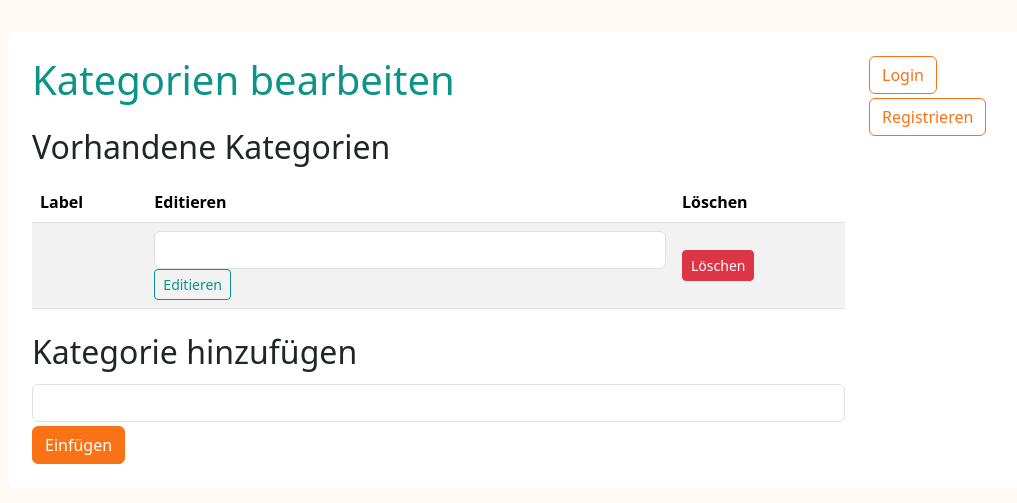
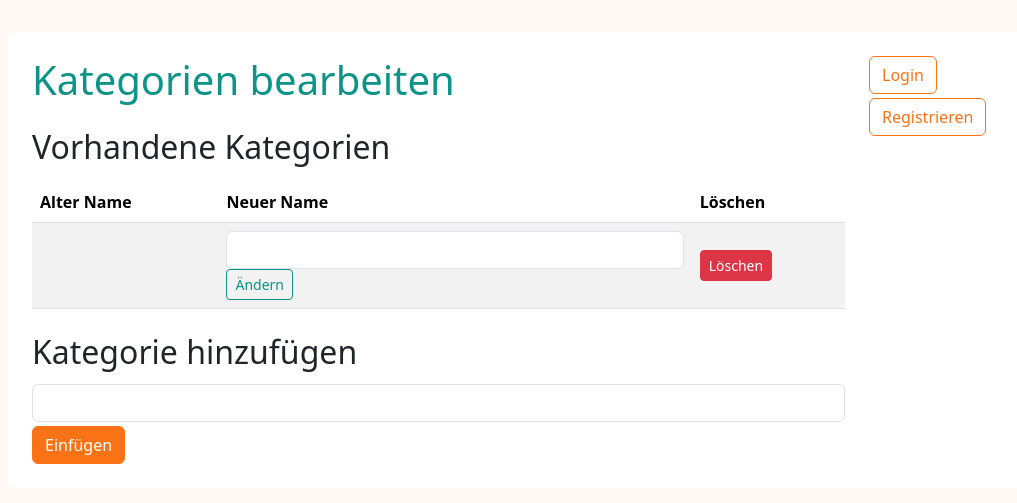
Before and after one commit to JanineEML/quiz, a PHP site: template src/Views/admin/categories.php in a window 1280 px wide. Shown: the part 43-546 px from the top of the page, without its empty margins (62-1079 px from the left). Run offline with PHP 8.4, Linux system fonts and the light colour scheme; the template is opened without the code that fills it: most values are stand-ins (such as "Sample title", 1, 10 or a date in 2020); data that the repository does not hold is empty.

Commit message:
spacing fixes through bootstrap

```diff
--- a/src/Views/admin/categories.php
+++ b/src/Views/admin/categories.php
@@ -9,8 +9,8 @@
             <table class="table table-striped">
                 <thead>
                     <tr>
-                        <th>Label</th>
-                        <th>Editieren</th>
+                        <th>Alter Name</th>
+                        <th>Neuer Name</th>
                         <th>Löschen</th>
                     </tr>
                 </thead>
@@ -22,7 +22,7 @@
                                 <form action="/admin/categories/edit" method="post">
                                     <input type="hidden" name="category_id" value="<?= $c['category_id'] ?>">
                                     <input type="text" class="form-control" name="category_label" value="<?= e($c['category_label']) ?>">
-                                    <button type="submit" class="btn btn-sm btn-outline-secondary">Editieren</button>
+                                    <button type="submit" class="btn btn-sm btn-outline-secondary">Ändern</button>
                                 </form>
                             </td>
                             <td>
--- a/src/Views/admin/questions.php
+++ b/src/Views/admin/questions.php
@@ -71,7 +71,7 @@
     </div>
 
     <div class="row">
-        <div class="col">
+        <div class="col-8">
             <h2>Frage hinzufügen</h2>
             <?php showErrors() ?>
             <form action="/admin/questions/add" method="post" class="d-flex flex-column gap-3">
--- a/src/Views/quiz/result.php
+++ b/src/Views/quiz/result.php
@@ -21,7 +21,7 @@
 
             <?php if (!empty($wrongAnswers)): ?>
                 <h2>Falsche Antworten:</h2>
-                <ul class="list-group mb-3">
+                <ul class="list-group wrong-answers mb-3">
                     <?php foreach ($wrongAnswers as $a): ?>
                         <li class="list-group-item"><?= e($a['question']) ?><br>
                             Deine Antwort: <?= e($a['answer']) ?><br>
@@ -52,7 +52,7 @@
                 </ul>
             <?php endif; ?>
 
-            <a href="/quiz/start" class="btn btn-primary">Nochmal?</a>
+            <a href="/quiz/start" class="btn btn-primary mt-3">Nochmal?</a>
         </div>
         <div class="col-3">
             <?php require __DIR__ . '/../shared/sidebar.php' ?>
```
